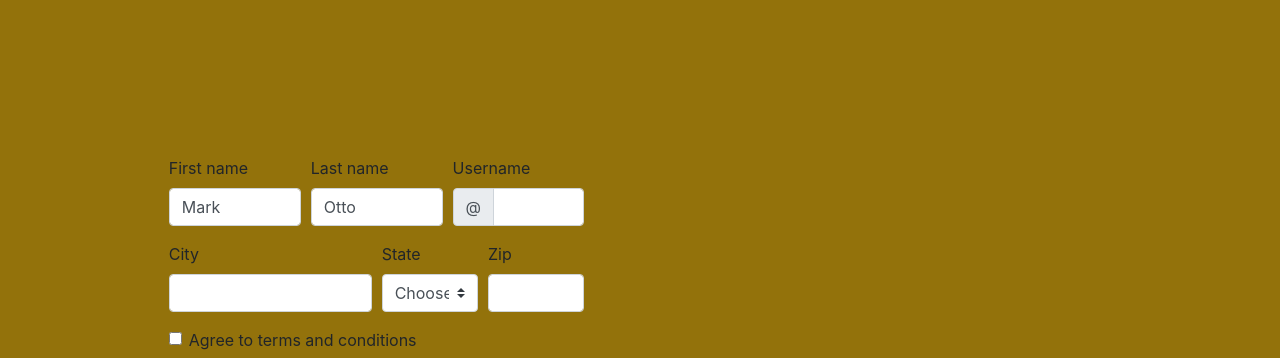
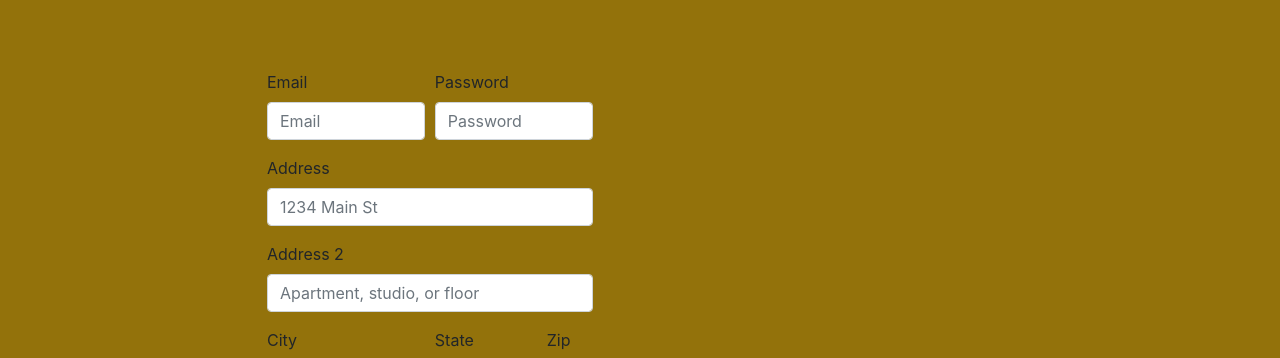
Before and after one commit to jzuliek/Webstore, an Angular app in the folder Store-web/: page /checkout in a window 1280 px wide. Shown: the part 439-797 px from the top of the page. Built offline with nearby package versions, Linux system fonts and the light colour scheme; what primeng would draw is missing.

Commit message:
replaced checkout

```diff
--- a/Store-web/src/app/views/forms/checkout/checkout.component.html
+++ b/Store-web/src/app/views/forms/checkout/checkout.component.html
@@ -3,51 +3,49 @@
         <div class="col">
                 <form>
                         <div class="form-row">
-                    <div class="col-md-4 mb-3">
-                        <label for="validationDefault01">First name</label>
-                        <input type="text" class="form-control" id="validationDefault01" value="Mark" required>
+                          <div class="form-group col-md-6">
+                            <label for="inputEmail4">Email</label>
+                            <input type="email" class="form-control" id="inputEmail4" placeholder="Email">
                           </div>
-                    <div class="col-md-4 mb-3">
-                        <label for="validationDefault02">Last name</label>
-                        <input type="text" class="form-control" id="validationDefault02" value="Otto" required>
-                    </div>
-                    <div class="col-md-4 mb-3">
-                        <label for="validationDefaultUsername">Username</label>
-                        <div class="input-group">
-                            <div class="input-group-prepend">
-                                <span class="input-group-text" id="inputGroupPrepend2">@</span>
-                            </div>
-                            <input type="text" class="form-control" id="validationDefaultUsername"
-                                aria-describedby="inputGroupPrepend2" required>
+                          <div class="form-group col-md-6">
+                            <label for="inputPassword4">Password</label>
+                            <input type="password" class="form-control" id="inputPassword4" placeholder="Password">
                           </div>
                         </div>
+                        <div class="form-group">
+                          <label for="inputAddress">Address</label>
+                          <input type="text" class="form-control" id="inputAddress" placeholder="1234 Main St">
+                        </div>
+                        <div class="form-group">
+                          <label for="inputAddress2">Address 2</label>
+                          <input type="text" class="form-control" id="inputAddress2" placeholder="Apartment, studio, or floor">
                         </div>
                         <div class="form-row">
-                    <div class="col-md-6 mb-3">
-                        <label for="validationDefault03">City</label>
-                        <input type="text" class="form-control" id="validationDefault03" required>
+                          <div class="form-group col-md-6">
+                            <label for="inputCity">City</label>
+                            <input type="text" class="form-control" id="inputCity">
                           </div>
-                    <div class="col-md-3 mb-3">
-                        <label for="validationDefault04">State</label>
-                        <select class="custom-select" id="validationDefault04" required>
-                            <option selected disabled value="">Choose...</option>
+                          <div class="form-group col-md-4">
+                            <label for="inputState">State</label>
+                            <select id="inputState" class="form-control">
+                              <option selected>Choose...</option>
                               <option>...</option>
                             </select>
                           </div>
-                    <div class="col-md-3 mb-3">
-                        <label for="validationDefault05">Zip</label>
-                        <input type="text" class="form-control" id="validationDefault05" required>
+                          <div class="form-group col-md-2">
+                            <label for="inputZip">Zip</label>
+                            <input type="text" class="form-control" id="inputZip">
                           </div>
                         </div>
                         <div class="form-group">
                           <div class="form-check">
-                        <input class="form-check-input" type="checkbox" value="" id="invalidCheck2" required>
-                        <label class="form-check-label" for="invalidCheck2">
-                            Agree to terms and conditions
+                            <input class="form-check-input" type="checkbox" id="gridCheck">
+                            <label class="form-check-label" for="gridCheck">
+                              Check me out
                             </label>
                           </div>
                         </div>
-                <button class="btn btn-primary" type="submit">Submit form</button>
+                        <button type="submit" class="btn btn-primary">Sign in</button>
                       </form>
         </div>
         <div class="col-1"></div>
--- a/Store-web/src/app/views/products/products.component.html
+++ b/Store-web/src/app/views/products/products.component.html
@@ -1,5 +1,5 @@
 <div class="row white" >
-    <div class="col-4 d-flex jusity-content-center" style="margin-top: 100px;">
+    <div class="col-4 d-flex jusity-content-center" style="margin-top: 25px;">
         <app-productlist (selectedProduct) = "onSelection($event)"></app-productlist>
 
     </div>
```
Lines whose indentation alone changed are shown as unchanged.
